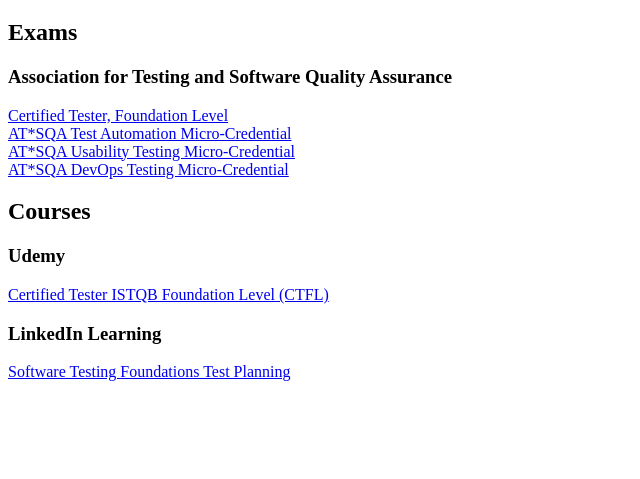
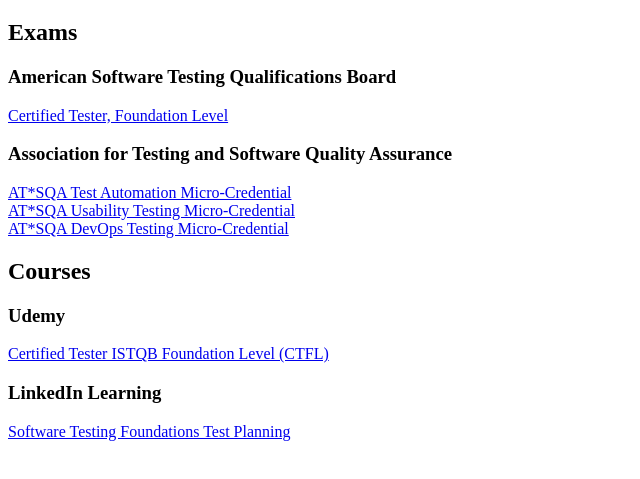
Before and after one commit to francheska-guzman/certificate, a plain HTML site: page index.html in a window 1280 px wide. Shown: the part 61-540 px from the top of the page, without its empty margins (0-640 px from the left). Drawn offline with Linux system fonts and the light colour scheme.

Commit message:
Updating

```diff
--- a/index.html
+++ b/index.html
@@ -9,9 +9,9 @@
 <body>
 	<h1>Certificates</h1>
         <h2>Exams</h2>
+            <h3>American Software Testing Qualifications Board</h3>
+                <a href="./Certificate-21-CTFL-01698-USA.pdf" alt="Certified Tester, Foundation Level">Certified Tester, Foundation Level</a>
             <h3>Association for Testing and Software Quality Assurance</h3>
-                <a href="./Certificate-21-CTFL-01698-USA.pdf" alt="Certified Tester, Foundation Level">Certified Tester, Foundation Level</a>
-                <br />
                 <a href="./AT*SQA-Test-Automation-Micro-Credential-Exam-Certificate.pdf" alt="AT*SQA Test Automation Micro-Credential">AT*SQA Test Automation Micro-Credential</a>
                 <br />
                 <a href="./AT*SQA-Usability-Testing-Micro-Credential-Exam-Certificate.pdf" alt="AT*SQA Usability Testing Micro-Credential">AT*SQA Usability Testing Micro-Credential</a>
```
